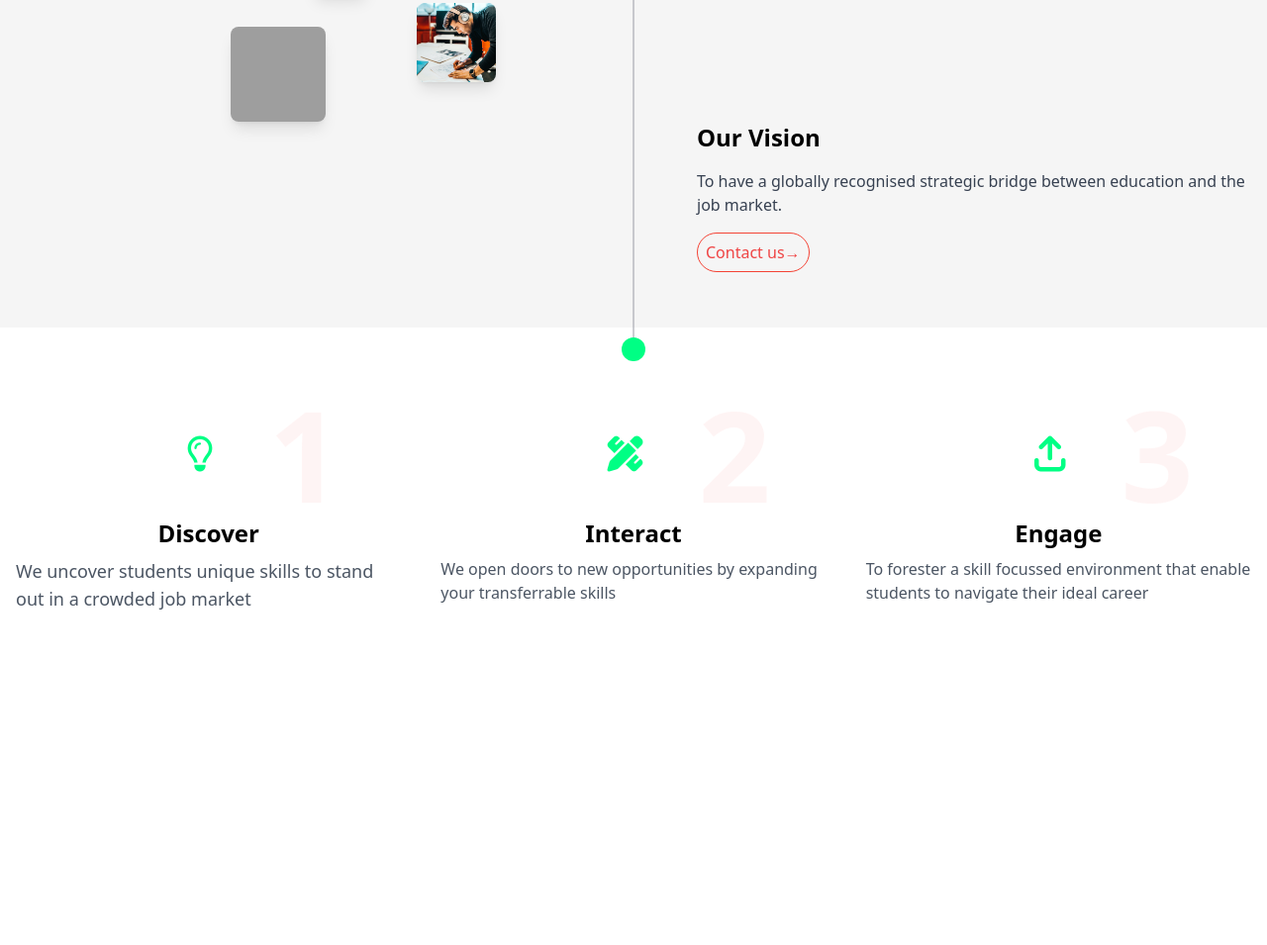
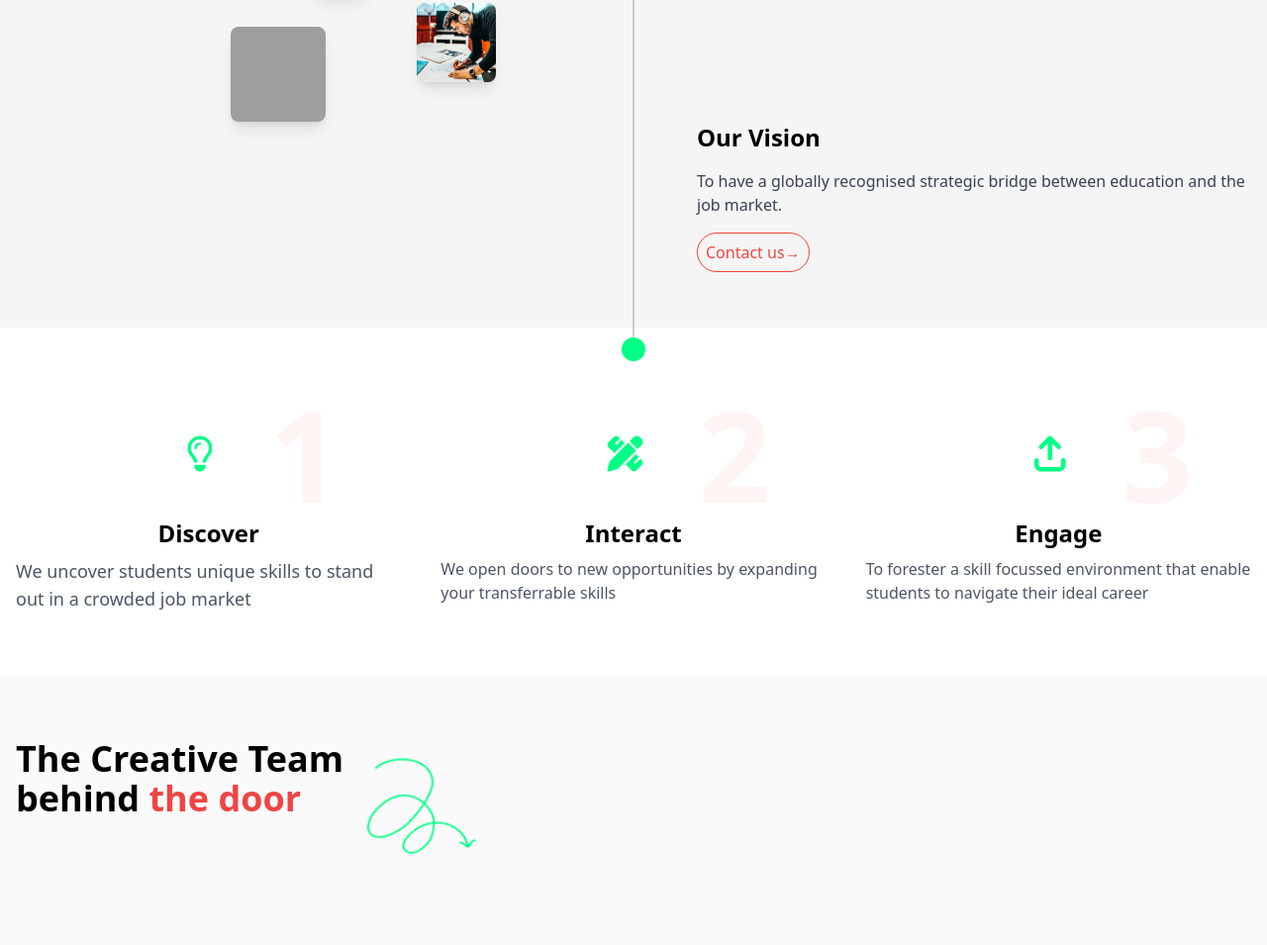
Before and after one commit to nazmul-hasan2/creativeforu, a website built with Vite: page index.html in a window 1280 px wide. Shown: the part 1847-2802 px from the top of the page at 99% size. Before the commit the page ends 2530 px from the top, so only its background shows below. Built offline with nearby package versions, Linux system fonts and the light colour scheme; grey boxes are pictures that could not be loaded; files whose address does not match are found by name.

Commit message:
Team Section

```diff
--- a/index.html
+++ b/index.html
@@ -262,3 +262,17 @@
       </div>
     </div>
 </section>
+
+
+  <!-- Team Section -->
+  <section class="bg-[#FAFAFA] py-16">
+    <div class="container mx-auto px-4">
+      <div class="flex">
+        <h2 class="md:text-4xl text-lg font-bold mb-8">The Creative Team <br>behind <span class="text-red-500">the
+            door</span>
+        </h2>
+        <img src="assets/Arrow_10.png" alt="" class="md:h-36 md:w-40 h-24 w-26">
+      </div>
+
+
+  </section>
```
